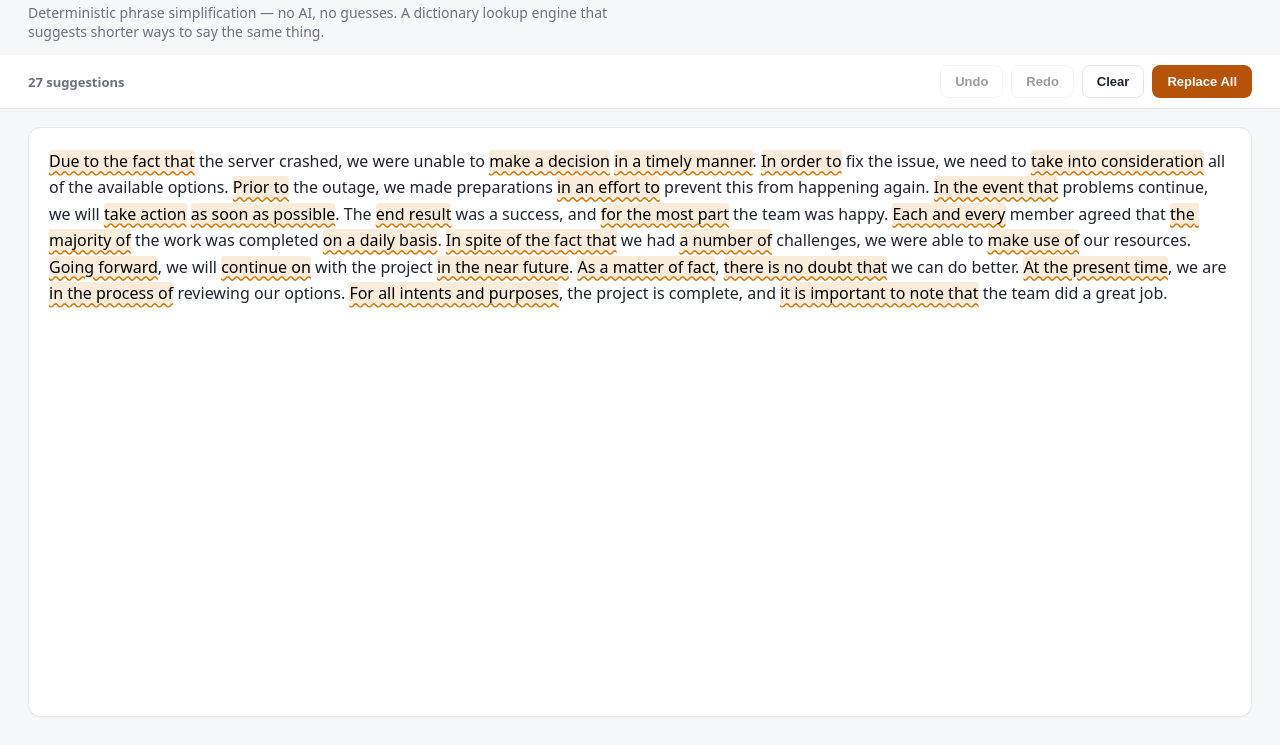
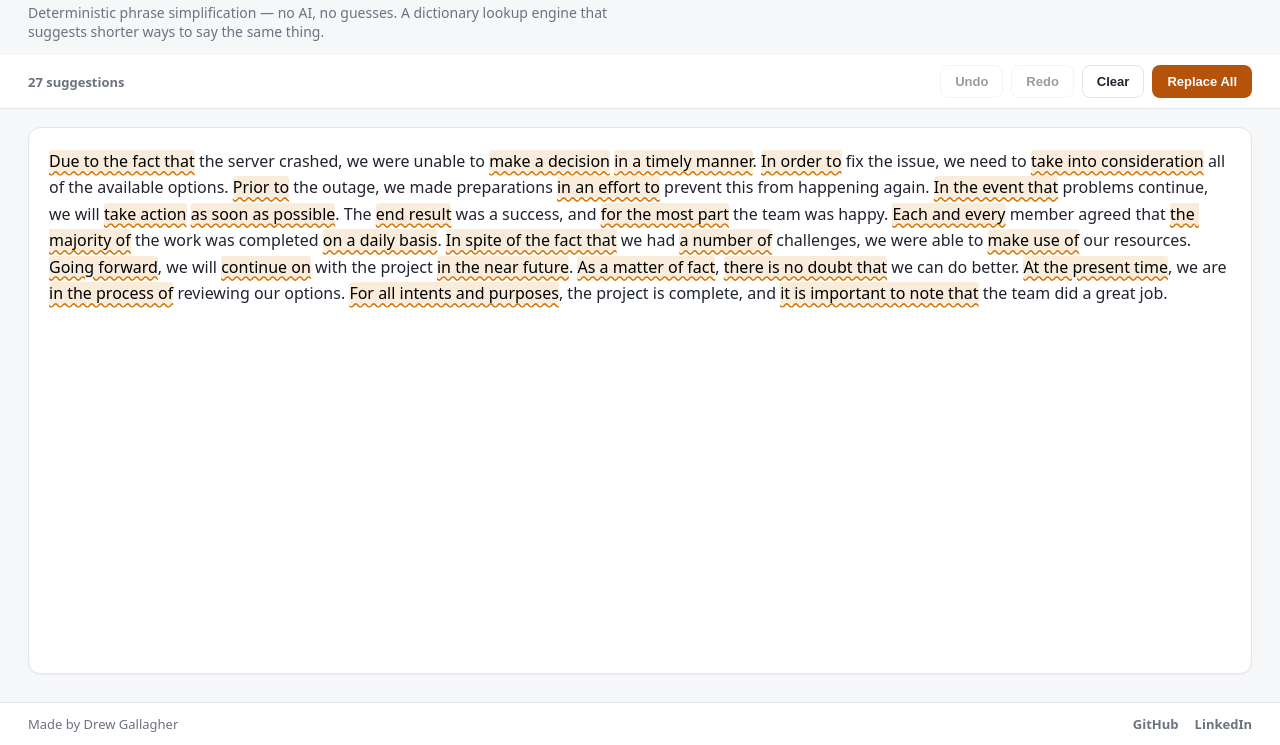
Before and after one commit to drewg2009/simplify-your-writing, a plain HTML site: page index.html in a window 1280 px wide. Shown: the part 55-800 px from the top of the page. Drawn offline with Linux system fonts and the light colour scheme.

Commit message:
Add footer with author credit and links

```diff
--- a/index.html
+++ b/index.html
@@ -32,6 +32,14 @@
 
   <div id="toast" class="toast" role="status"></div>
 
+  <footer class="app-footer">
+    <span>Made by Drew Gallagher</span>
+    <span class="footer-links">
+      <a href="https://github.com/drewg2009" target="_blank" rel="noopener">GitHub</a>
+      <a href="https://www.linkedin.com/in/drew-gallagher-945417a1/" target="_blank" rel="noopener">LinkedIn</a>
+    </span>
+  </footer>
+
   <script src="dictionary.js"></script>
   <script src="app.js"></script>
 </body>
--- a/style.css
+++ b/style.css
@@ -278,3 +278,30 @@ body {
   opacity: 1;
   transform: translateX(-50%) translateY(0);
 }
+
+.app-footer {
+  display: flex;
+  align-items: center;
+  justify-content: space-between;
+  gap: 12px;
+  padding: 12px 28px;
+  border-top: 1px solid var(--border);
+  background: var(--panel);
+  font-size: 13px;
+  color: var(--muted);
+}
+
+.footer-links {
+  display: flex;
+  gap: 16px;
+}
+
+.footer-links a {
+  color: var(--muted);
+  text-decoration: none;
+  font-weight: 600;
+}
+
+.footer-links a:hover {
+  color: var(--accent);
+}
```
